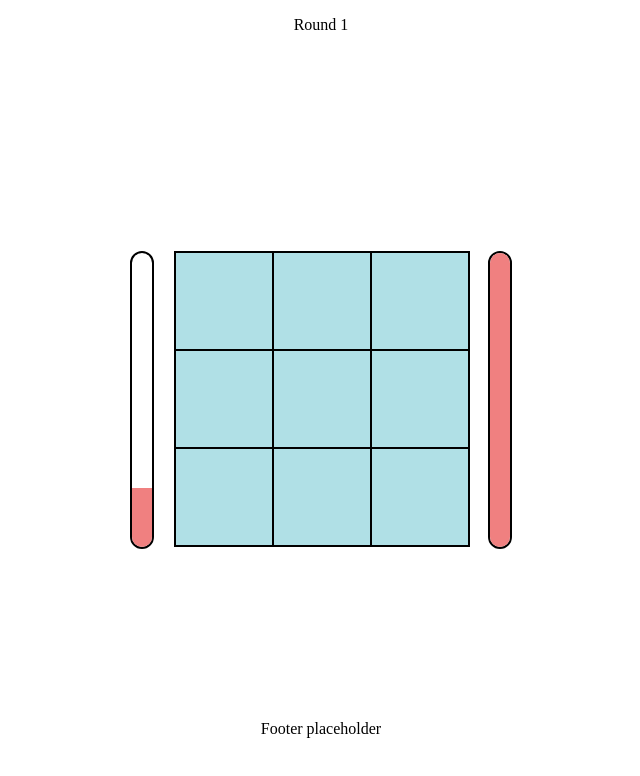
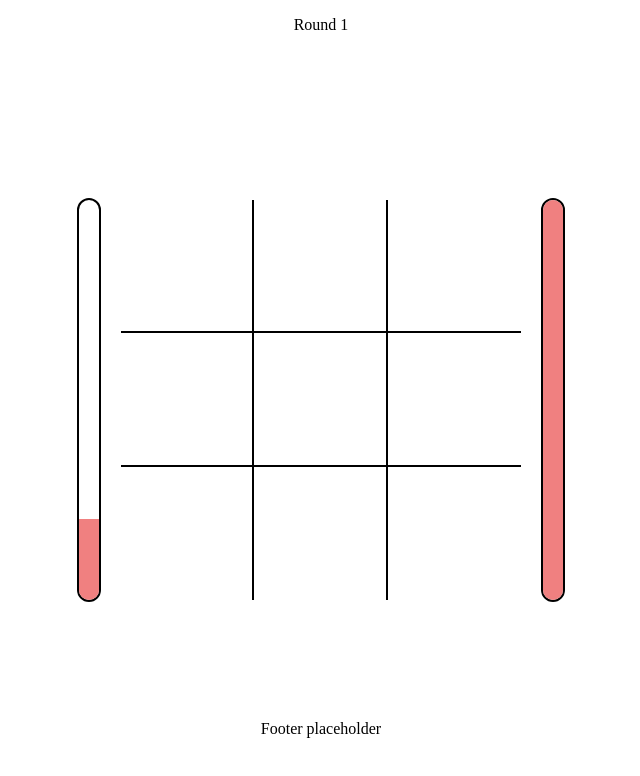
Before and after one commit to gvnlm/infinite-tic-tac-toe, a React (Vite) app in the folder frontend/: page / in a window 1280 px wide. Shown: the top 776 px of the page, without its empty margins (319-959 px from the left). Built offline with nearby package versions, Linux system fonts and the light colour scheme.

Commit message:
Change grid style to conventional Tic-Tac-Toe grid style

```diff
--- a/frontend/components/Grid.jsx
+++ b/frontend/components/Grid.jsx
@@ -16,27 +16,20 @@ const Grid = ({ cellValues, moveQueue, onCellClickAt, xIsNext }) => {
     return `${100 - valueAge * VALUE_SHRINK_PERCENTAGE}%`;
   };
 
-  const renderRow = (row) => (
-    <div key={row} className="row">
-      {[0, 1, 2].map((col) => {
-        const index = row * 3 + col;
   return (
+    <div className="grid">
+      {cellValues.map((cellValue, index) => (
         <Cell
           key={index}
-            value={cellValues[index]}
+          value={cellValue}
           valueSize={getValueSizeAt(index, moveQueue)}
           isNextToReset={moveQueue.length === 6 && moveQueue[0] === index}
           onCellClick={onCellClickAt(index)}
           xIsNext={xIsNext}
         />
-        );
-      })}
+      ))}
     </div>
   );
-
-  const renderGrid = () => [0, 1, 2].map((row) => renderRow(row));
-
-  return <div className="grid">{renderGrid()}</div>;
 };
 
 export default Grid;
--- a/frontend/styles/Cell.css
+++ b/frontend/styles/Cell.css
@@ -2,15 +2,11 @@
   display: flex;
   justify-content: center;
   align-items: center;
-  float: left;
-  border: 2px solid black;
-  width: 100px;
-  height: 100px;
-  margin-right: -2px;
-  margin-top: -2px;
-  padding: 0;
+  width: 33.33%;
+  height: 33.33%;
+  border: none;
   font-size: 50px;
-  background-color: powderblue;
+  background-color: inherit;
 }
 
 .unoccupied.x-is-next:hover::after {
--- a/frontend/styles/Grid.css
+++ b/frontend/styles/Grid.css
@@ -1,5 +1,24 @@
-.grid .row:after {
-  clear: both;
-  content: '';
-  display: table;
+.grid {
+  display: flex;
+  flex-wrap: wrap;
+  width: 400px;
+  height: 400px;
 }
+
+/* Tic-Tac-Toe vertical lines */
+.grid > * {
+  box-sizing: border-box;
+  border-right: 2px solid black;
+}
+.grid > *:nth-child(3n) {
+  border-right: none;
+}
+
+/* Tic-Tac-Toe horizontal lines */
+.grid > * {
+  box-sizing: border-box;
+  border-bottom: 2px solid black;
+}
+.grid > *:nth-last-child(-n + 3) {
+  border-bottom: none;
+}
```
Lines whose indentation alone changed are shown as unchanged.
